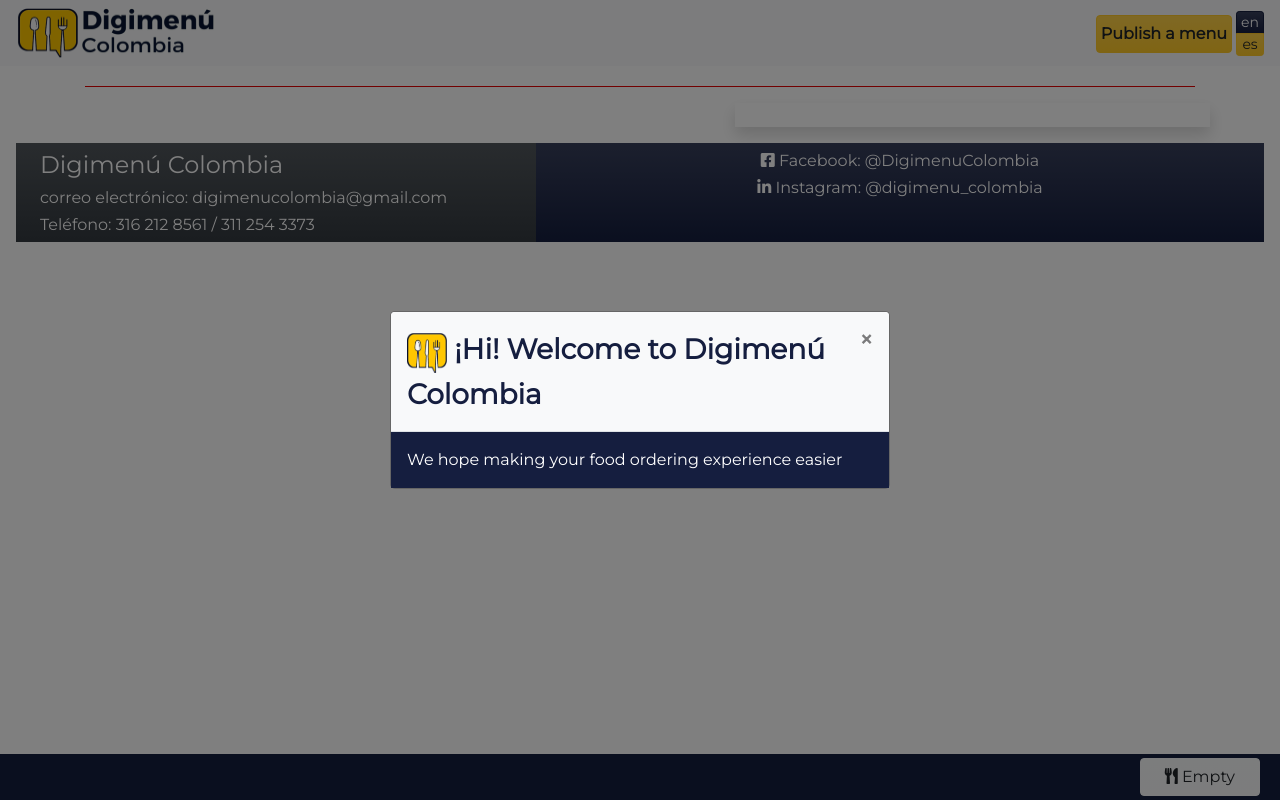
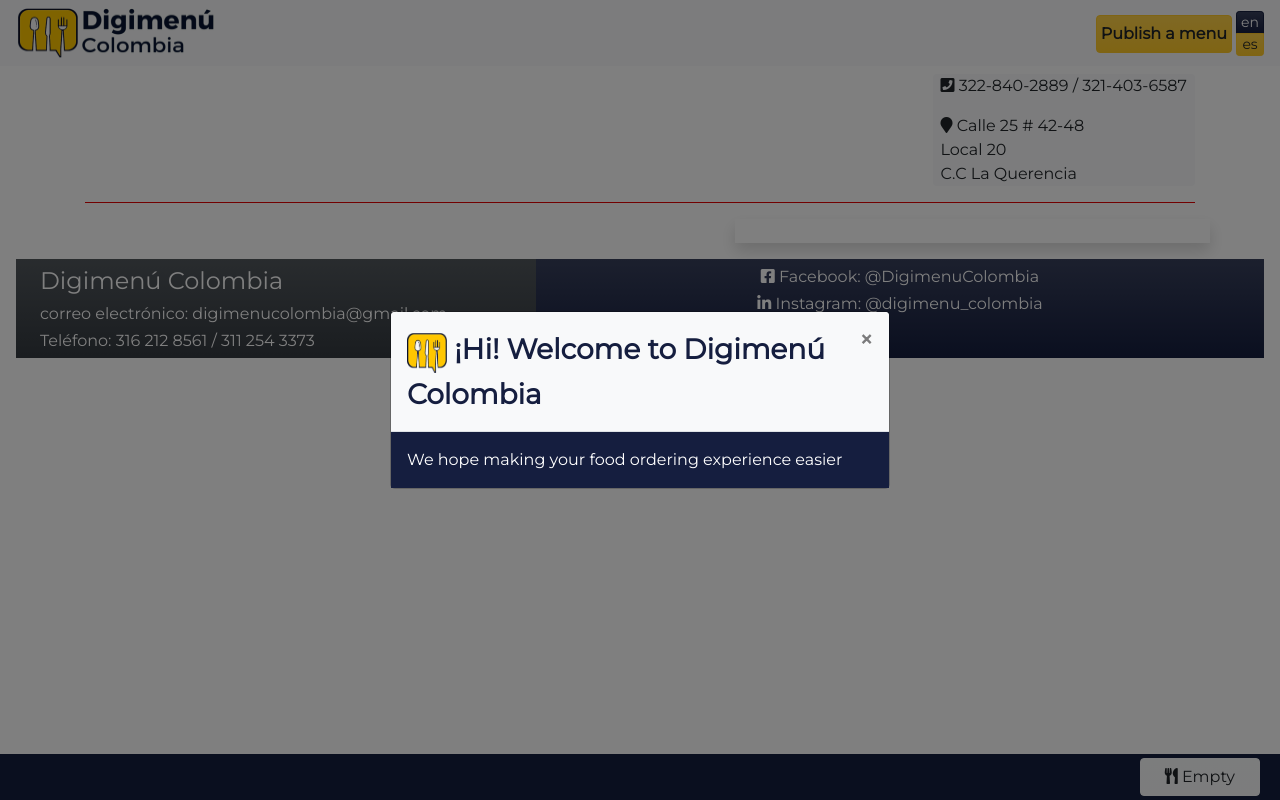
Before and after one commit to camrom8/digimenu, a Django app: template menus/templates/menus/details8.html in a window 1280 px wide. Run offline with Django 3.2, Linux system fonts and the light colour scheme; the template is opened without the code that fills it, so the values that code supplies are empty; style sheets or scripts are compiled from the project's sources; some libraries are stand-ins or nearby versions; some web fonts are replaced.

Commit message:
added contact
Signed-off-by: camilo1rp <camilo1rp@gmail.com>

```diff
--- a/menus/templates/menus/details8.html
+++ b/menus/templates/menus/details8.html
@@ -68,11 +68,17 @@
 {% endblock %}
 
 {% block body %}
-<div class="d-flex flex-row justify-content-center pt-1">
-    <div>
+<div class="d-flex flex-row justify-content-between pt-2">
+    <div class="px-2">
         {% if menu.logo.url %}
-        <img src="{{menu.logo.url}}" class="img-fluid rounded" height="150" width="150">
+        <img src="{{menu.logo.url}}" class="img-fluid rounded" height="200" width="200">
         {% endif%}
+    </div>
+    <div class="bg-light px-2 rounded">
+        <p><i class="fa fa-phone-square"></i> 322-840-2889 / 321-403-6587</p>
+        <p class="m-0"><i class="fa fa-map-marker"></i> Calle 25 # 42-48</p>
+        <p class="m-0">Local 20</p>
+        <p class="m-0">C.C La Querencia</p>
     </div>
 <!--    <div class="d-none d-md-flex pt-4 align-middle align-items-stretch">-->
 <!--        <h2>{{menu.title}} {{menu.subtitle}}</h2>-->
```
